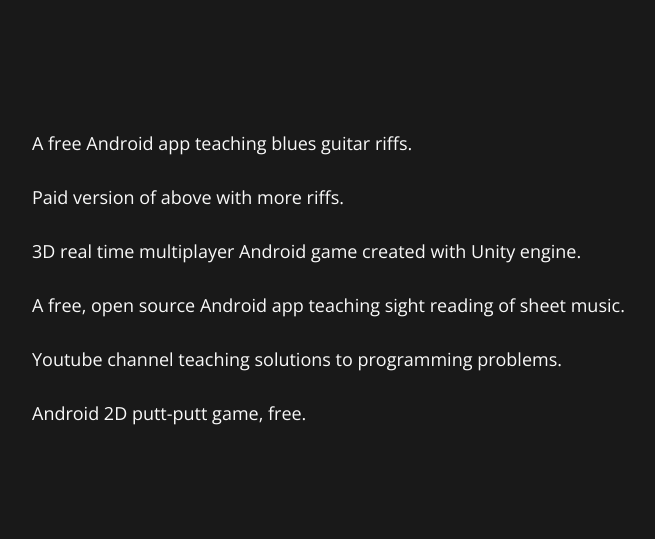
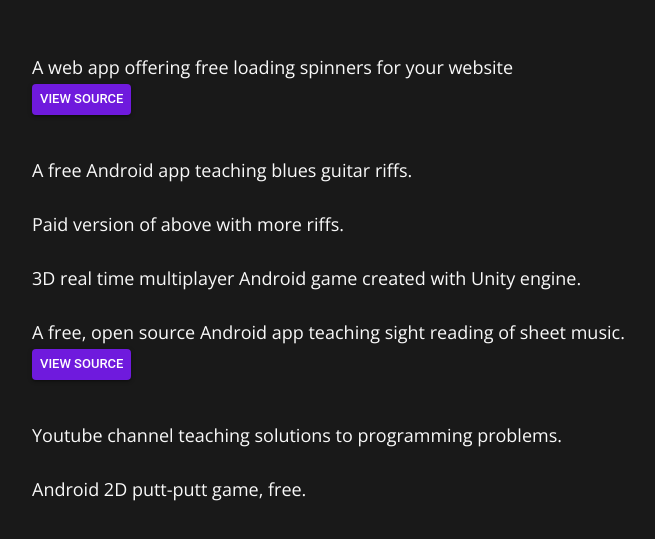
Before and after one commit to alextotheroh/alextotherohdotcom, a React (Create React App) app: page /HomePage/portfolio in a window 1280 px wide. Shown: the part 107-646 px from the top of the page, without its empty margins (56-711 px from the left). Built offline with nearby package versions, Linux system fonts and the light colour scheme.

Commit message:
add view source buttons, add loadergallery to portfolio

```diff
--- a/package.json
+++ b/package.json
@@ -4,6 +4,7 @@
   "version": "0.1.0",
   "private": true,
   "dependencies": {
+    "@material-ui/core": "^3.7.1",
     "react": "^16.4.2",
     "react-dom": "^16.4.2",
     "react-router-dom": "^4.3.1"
--- a/src/AppWrapped.js
+++ b/src/AppWrapped.js
@@ -1,6 +1,15 @@
 import React, { Component } from 'react';
 import App from './App';
 import { BrowserRouter } from 'react-router-dom';
+import { MuiThemeProvider, createMuiTheme } from '@material-ui/core/styles';
+
+const theme = createMuiTheme({
+  palette: {
+    primary: {
+      main: '#6f1add'
+    }
+  }
+});
 
 class AppWrapped extends Component {
 
@@ -8,7 +17,9 @@
     /* basename is from package.json "homepage" field */
     return (
       <BrowserRouter basename="/HomePage">
-        <App />
+        <MuiThemeProvider theme={theme}>
+          <App />
+        </MuiThemeProvider>
       </BrowserRouter>
     );
   }
--- a/src/components/Portfolio.js
+++ b/src/components/Portfolio.js
@@ -1,4 +1,5 @@
 import React, { Component } from 'react';
+import ViewSourceButton from './ViewSourceButton';
 
 class Portfolio extends Component {
 
@@ -7,27 +8,35 @@
       <div className="Portfolio-flexContainer">
         <div className="Portfolio-centeredContainer">
 
-          <a className="Portfolio-portfolioLink" href="https://play.google.com/store/apps/details?id=edu.indiana.bluesguitarriffs" target="_blank">
+          <a className="Portfolio-portfolioLink" href="https://www.loadergallery.com" target="_blank" rel="noopener noreferrer">
+            A web app offering free loading spinners for your website
+          </a>
+          <ViewSourceButton url="https://github.com/shanehobson/loaders"/>
+          <br/>
+
+          <a className="Portfolio-portfolioLink" href="https://play.google.com/store/apps/details?id=edu.indiana.bluesguitarriffs" target="_blank" rel="noopener noreferrer">
             A free Android app teaching blues guitar riffs.
           </a><br/>
 
-          <a className="Portfolio-portfolioLink" href="https://play.google.com/store/apps/details?id=edu.indiana.bluesguitarriffsrockstar" target="_blank">
+          <a className="Portfolio-portfolioLink" href="https://play.google.com/store/apps/details?id=edu.indiana.bluesguitarriffsrockstar" target="_blank" rel="noopener noreferrer">
             Paid version of above with more riffs.
           </a><br/>
 
-          <a className="Portfolio-portfolioLink" href="https://play.google.com/store/apps/details?id=com.alextotheroh.UltimateSniper3D" target="_blank">
+          <a className="Portfolio-portfolioLink" href="https://play.google.com/store/apps/details?id=com.alextotheroh.UltimateSniper3D" target="_blank" rel="noopener noreferrer">
             3D real time multiplayer Android game created with Unity engine.
           </a><br/>
 
-          <a className="Portfolio-portfolioLink" href="https://play.google.com/store/apps/details?id=com.alextotheroh.sightreadingflashcards" target="_blank">
+          <a className="Portfolio-portfolioLink" href="https://play.google.com/store/apps/details?id=com.alextotheroh.sightreadingflashcards" target="_blank" rel="noopener noreferrer">
             A free, open source Android app teaching sight reading of sheet music.
-          </a><br/>
+          </a>
+          <ViewSourceButton url="https://github.com/alextotheroh/SightReadingFlashcards-Android" />
+          <br/>
 
-          <a className="Portfolio-portfolioLink" href="https://www.youtube.com/channel/UCzY-3OOs0QNArCUvSr3hypA?view_as=subscriber" target="_blank">
+          <a className="Portfolio-portfolioLink" href="https://www.youtube.com/channel/UCzY-3OOs0QNArCUvSr3hypA?view_as=subscriber" target="_blank" rel="noopener noreferrer">
             Youtube channel teaching solutions to programming problems.
           </a><br/>
 
-          <a className="Portfolio-portfolioLink" href="https://play.google.com/store/apps/details?id=com.alextotheroh.curvegolf" target="_blank">
+          <a className="Portfolio-portfolioLink" href="https://play.google.com/store/apps/details?id=com.alextotheroh.curvegolf" target="_blank" rel="noopener noreferrer">
             Android 2D putt-putt game, free.
           </a>
 
--- /dev/null
+++ b/src/components/ViewSourceButton.js
@@ -0,0 +1,21 @@
+import React, { Component } from 'react';
+import Button from '@material-ui/core/Button';
+
+class ViewSourceButton extends Component {
+
+  onClick = (event) => {
+    window.open(this.props.url, "_blank");
+  }
+
+  render() {
+    return (
+      <div className="ViewSourceButton-buttonContainer">
+        <Button variant="contained" color="primary" size="small" onClick={this.onClick}>
+          View Source
+        </Button>
+      </div>
+    );
+  }
+}
+
+export default ViewSourceButton;
--- a/src/index.js
+++ b/src/index.js
@@ -6,6 +6,7 @@
 import './styles/SiteDirectory.css';
 import './styles/Portfolio.css';
 import './styles/Bruno.css';
+import './styles/ViewSourceButton.css';
 
 ReactDOM.render(<AppWrapped />, document.getElementById('root'));
 registerServiceWorker();
--- a/src/styles/Portfolio.css
+++ b/src/styles/Portfolio.css
@@ -7,6 +7,7 @@
 
 .Portfolio-centeredContainer {
     margin-left: 80px;
+    margin-right: 80px;
 }
 
 .Portfolio-portfolioLink {
--- /dev/null
+++ b/src/styles/ViewSourceButton.css
@@ -0,0 +1,4 @@
+.ViewSourceButton-buttonContainer {
+  margin-top: -25px;
+  margin-bottom: 25px;
+}
```
Also changed, not shown: 1 other file (tests, documents, lock files or other folders).
